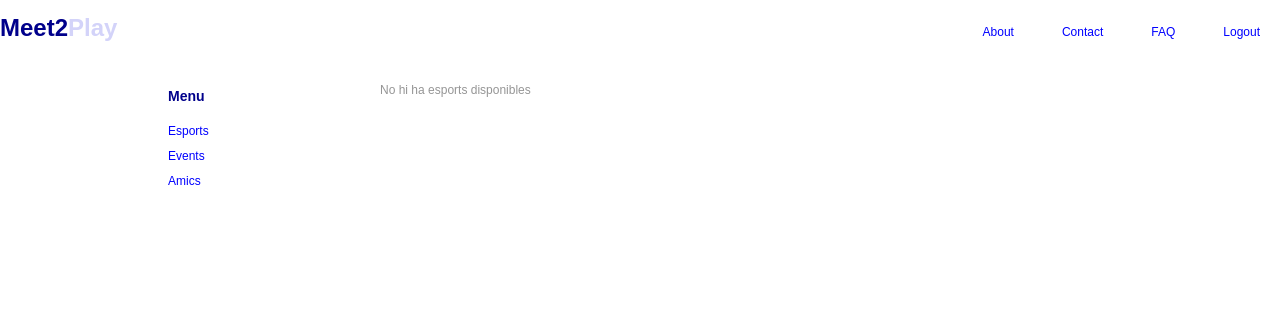
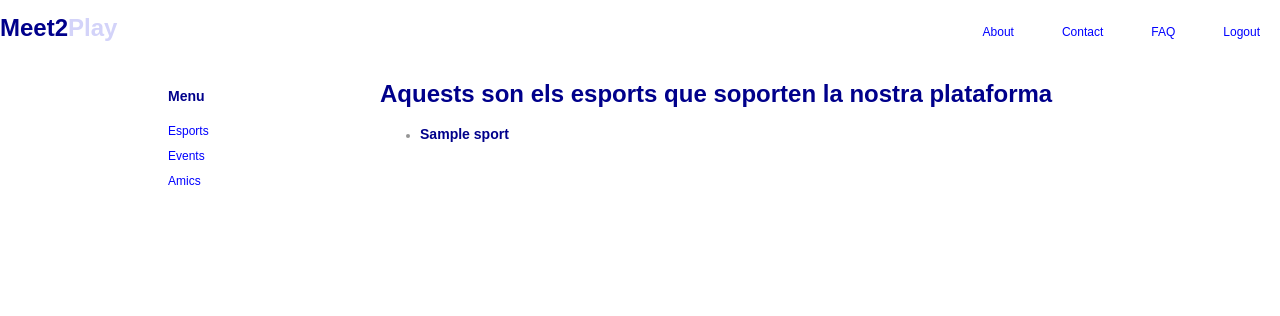
Before and after one commit to jka1/ModelsDeProces, a Django app: page /M2P/esports/ in a window 1280 px wide. Shown: the top 316 px of the page. Run offline with Django 3.2, Linux system fonts and the light colour scheme; tables that the repository leaves empty hold one stand-in row (values such as "Sample post").

Commit message:
Pantalla esports finalitzada

```diff
--- a/M2P/views.py
+++ b/M2P/views.py
@@ -17,7 +17,8 @@ def index(request):
 
 def esports(request):
     sport_list = Sport.objects.order_by('sportName')[:5]
-    return render(request, 'esports.html')
+    context = {'sport_list': sport_list}
+    return render(request, 'esports.html', context)
 
 
 def localitzacio(request):
--- a/templates/esports.html
+++ b/templates/esports.html
@@ -1,5 +1,4 @@
 <!DOCTYPE html>
-<!-- Template by html.am -->
 <html>
 	<head>
 		<meta http-equiv="Content-Type" content="text/html; charset=utf-8">
@@ -78,10 +77,11 @@
 				<div id="content-inner">
 					<main id="contentbar">
 						<div class="article">
-                            {% if Sport %}
+                            <h1>Aquests son els esports que soporten la nostra plataforma</h1>
+                            {% if sport_list %}
                                 <ul>
                                     {% for sport in sport_list %}
-                                        <li><a href="{% url 'thread_detail' sport.id %}">{{ sport.sportName }}</a></li>
+                                        <li><h3>{{ sport.sportName }}</h3></li>
                                     {% endfor %}
                                 </ul>
                             {% else %}
```
Also changed, not shown: 1 other file.
